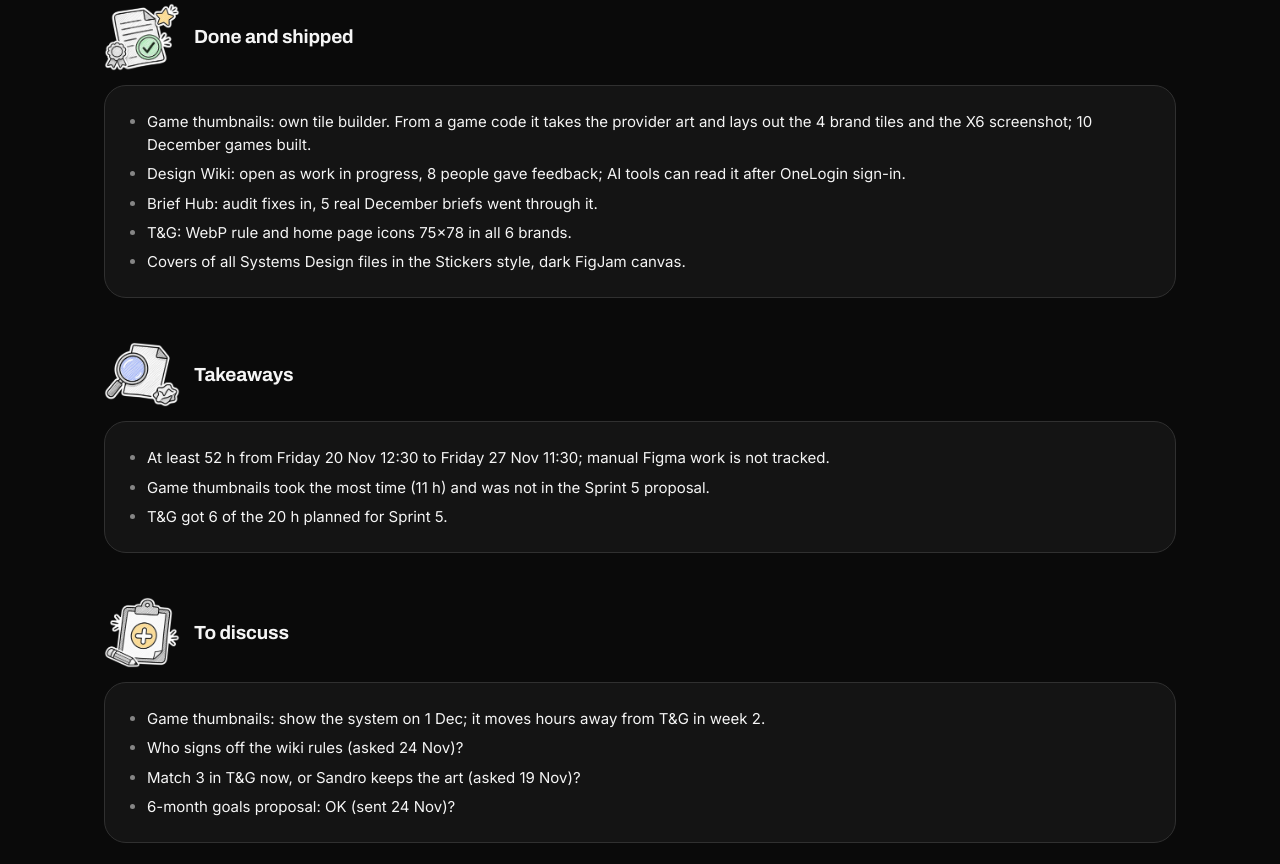
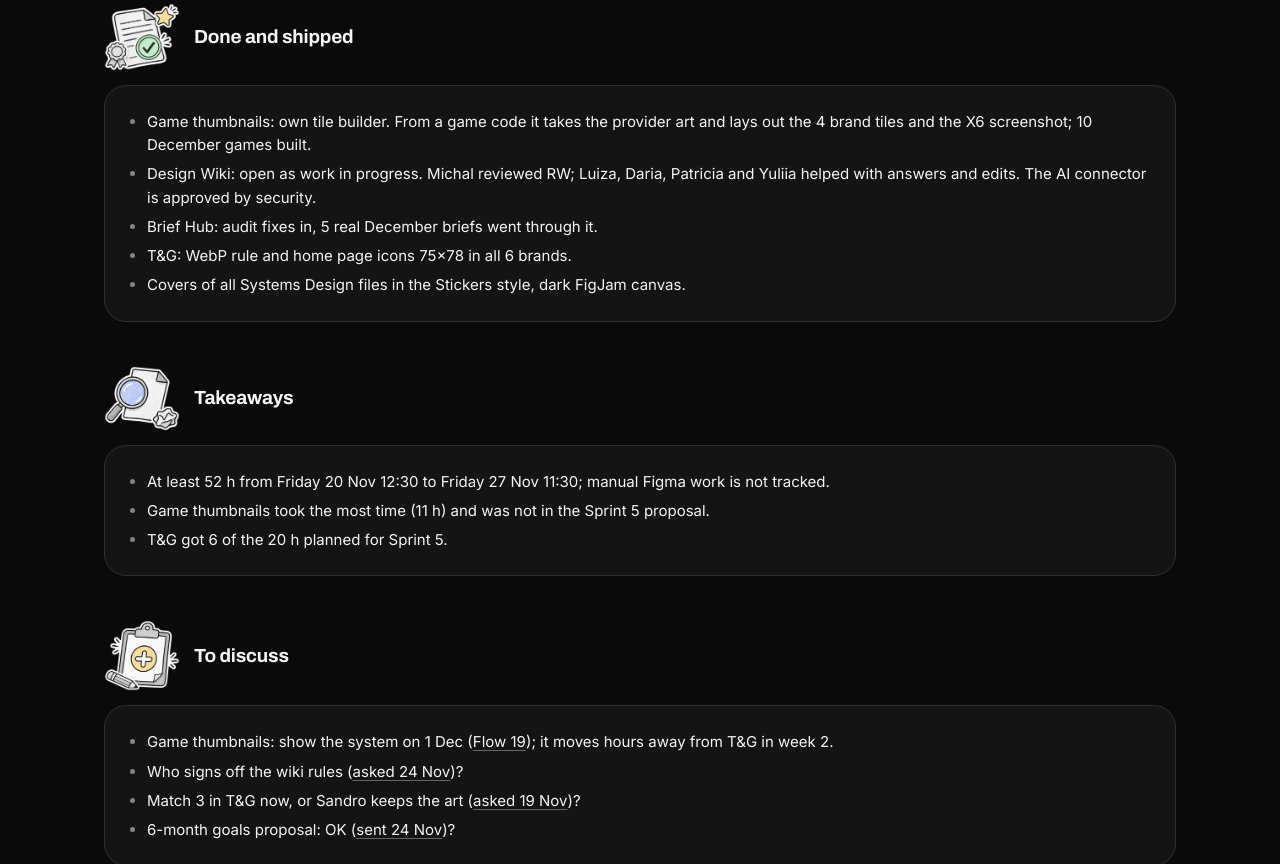
Before and after one commit to trinitykir4-dot/sd-weekly-8f02db21, a plain HTML site: page index.html in a window 1280 px wide. Shown: the part 3653-4517 px from the top of the page. Drawn offline with Linux system fonts and the light colour scheme.

Commit message:
Week 20-27 Nov: a Slack or Figma link for every claim

```diff
--- a/data.js
+++ b/data.js
@@ -497,9 +497,9 @@ window.WEEKS = [
             "img": "thumbs",
             "blocker": "",
             "points": [
-                  "Edgar and I had a call and mapped how tiles and screenshots are made today. I’ve started talking to Rollout, IT and the team behind the upload bot.",
-                  "Our own builder works: you put in a game code and get the 4 brand tiles and the X6 screenshot, with an AI check before upload. 23 of the 80 December games are already built with no manual work.",
-                  "Main blocker: getting the provider art. Most providers keep it behind a login, or we don’t know where it is yet. The IT ticket for a shared 1Password account is open, and I’m working on the providers with Rollout.",
+                  "Edgar and I had a call and mapped how tiles and screenshots are made today: [Flow 19](https://www.figma.com/board/JcEF8Y1QGyvaIHWfVDINN1?node-id=109-30). I’ve started talking to Rollout ([#bo-support](https://b2spin.enterprise.slack.com/archives/C0B5WQ0D97G/p1795772337900409)), IT ([1Password request](https://b2spin.enterprise.slack.com/archives/C0B6RH8RRMX/p1795706496167689)), the providers in their shared channels ([example](https://b2spin.enterprise.slack.com/archives/C0BQSUS6BR9/p1795772922203689)) and the team behind the upload bot.",
+                  "Our own builder works: you put in a game code and get the 4 brand tiles and the X6 screenshot, with an AI check before upload. 23 of the 80 December games are already built with no manual work: [Tiles Playground](https://www.figma.com/design/e0mmmBefPGRmAH0Lll8VgF/B2S---Tiles-Playground).",
+                  "Main blocker: getting the provider art. Most providers keep it behind a login, or we don’t know where it is yet. The IT ticket for a shared 1Password account is open ([thread](https://b2spin.enterprise.slack.com/archives/C0B6RH8RRMX/p1795706496167689)), and I’m working on the providers with Rollout.",
                   "Waiting on Edgar for access to Lobby Magic, so we can compare it with our builder."
             ]
       },
@@ -523,10 +523,10 @@ window.WEEKS = [
             "blocker": "",
             "points": [
                   "I made a task in monday for the 6 brand designers, due 30 Nov: [Design Wiki review](https://b2spin.monday.com/boards/7685433525/pulses/13619205245). Part 1: check your own brand pages. Part 2: check the rest of the wiki for your brand.",
-                  "So far only Michal has done part 1 (RW), and all his comments are in the wiki now. Luiza, Daria, Patricia and Yuliia helped with answers and edits.",
+                  "So far only Michal has done part 1 (RW), and all his comments are in the wiki now ([thread](https://b2spin.enterprise.slack.com/archives/C0CEMNSARNF/p1795104989815799)). Luiza, Daria, Patricia and Yuliia helped with answers and edits ([list of edits](https://b2s-design-wiki.vercel.app/edits)).",
                   "The other 5 brand designers haven't started yet. I think some product designers haven't looked yet either.",
                   "**Where I need you:** could you give them a push to do their part by 30 Nov? And could you ask Michal to help with part 2 as well? He is very precise, and editing the pages directly is the fastest way to fix them.",
-                  "**AI connector:** Patricia asked if we could connect the wiki to ChatGPT and Claude, so people ask their AI tool and get the answer from the wiki. I liked the idea and built it: read only, OneLogin sign-in, and only our company workspaces can connect. Nicholas approved it from the security side this morning, and now I'm sorting out the setup with IT ([thread](https://b2spin.enterprise.slack.com/archives/C0B6RH8RRMX/p1795769678655889?thread_ts=1795629880.711409&cid=C0B6RH8RRMX))."
+                  "**AI connector:** Patricia [asked](https://b2spin.enterprise.slack.com/archives/C0CAAC55Z6U/p1795624530166399?thread_ts=1795521967.944569&cid=C0CAAC55Z6U) if we could connect the wiki to ChatGPT and Claude, so people ask their AI tool and get the answer from the wiki. I liked the idea and built it: read only, OneLogin sign-in, and only our company workspaces can connect. Nicholas approved it from the security side this morning, and now I'm sorting out the setup with IT ([thread](https://b2spin.enterprise.slack.com/archives/C0B6RH8RRMX/p1795769678655889?thread_ts=1795629880.711409&cid=C0B6RH8RRMX))."
             ]
       },
       {
@@ -537,9 +537,9 @@ window.WEEKS = [
             "img": "welcome",
             "blocker": "",
             "points": [
-                  "**The pain:** Ops export and rename every asset from our production files by hand, for Monetization campaigns and BAU tasks. They also asked for the HP icon and the inbox icon to come out together with the Theme Popup Builder pop-ups.",
+                  "**The pain:** Ops export and rename every asset from our production files by hand, for Monetization campaigns and BAU tasks. They also asked for the HP icon and the inbox icon to come out together with the Theme Popup Builder pop-ups. My proposal: [One press, one zip](https://b2s-design-wiki.vercel.app/review/export-one-press/index.html).",
                   "**The idea:** you open the campaign file, press one button and get one zip with all the assets. They come in the right format (WebP on site, PNG for email and push), with T&G names and a folder per mechanic, so Ops don't have to fix them by hand. Monetization Control will read only part of the Monetization assets, so this covers the rest, BAU included.",
-                  "Kristina and Natalie said yes on 24 Nov. The plugin already reads the real campaign files of PF, HM, ML and SB. Next: a first real run with a designer, then I share the folder list with Kristina before we publish.",
+                  "Kristina and Natalie said yes on 23-24 Nov ([thread](https://b2spin.enterprise.slack.com/archives/C0CCZDD4C9Z/p1795435878616349)). The plugin already reads the real campaign files of PF, HM, ML and SB. Next: a first real run with a designer, then I share the folder list with Kristina before we publish.",
                   "Still to decide with Ops: do the designers press the button, or Ops themselves. No blockers."
             ]
       },
@@ -563,13 +563,13 @@ window.WEEKS = [
             "img": "all-clear",
             "blocker": "",
             "points": [
-                  "The WebP rule and the home page icons are in all 6 brands. Slower this sprint because thumbnails came in. No blockers."
+                  "The [WebP rule](https://b2spin.enterprise.slack.com/archives/C0CAAC55Z6U/p1795434083512339) and the [home page icons 75x78](https://b2s-design-wiki.vercel.app/design/assets/home-page-icon) are in all 6 brands. Slower this sprint because thumbnails came in. No blockers."
             ]
       }
     ],
     done: [
       "Game thumbnails: own tile builder. From a game code it takes the provider art and lays out the 4 brand tiles and the X6 screenshot; 10 December games built.",
-      "Design Wiki: open as work in progress, 8 people gave feedback; AI tools can read it after OneLogin sign-in.",
+      "Design Wiki: open as work in progress. Michal reviewed RW; Luiza, Daria, Patricia and Yuliia helped with answers and edits. The AI connector is approved by security.",
       "Brief Hub: audit fixes in, 5 real December briefs went through it.",
       "T&G: WebP rule and home page icons 75x78 in all 6 brands.",
       "Covers of all Systems Design files in the Stickers style, dark FigJam canvas."
@@ -580,10 +580,10 @@ window.WEEKS = [
       "T&G got 6 of the 20 h planned for Sprint 5."
     ],
     topics: [
-      "Game thumbnails: show the system on 1 Dec; it moves hours away from T&G in week 2.",
-      "Who signs off the wiki rules (asked 24 Nov)?",
-      "Match 3 in T&G now, or Sandro keeps the art (asked 19 Nov)?",
-      "6-month goals proposal: OK (sent 24 Nov)?"
+      "Game thumbnails: show the system on 1 Dec ([Flow 19](https://www.figma.com/board/JcEF8Y1QGyvaIHWfVDINN1?node-id=109-30)); it moves hours away from T&G in week 2.",
+      "Who signs off the wiki rules ([asked 24 Nov](https://b2spin.enterprise.slack.com/archives/D0B4LNSJQGG/p1795533072131279))?",
+      "Match 3 in T&G now, or Sandro keeps the art ([asked 19 Nov](https://b2spin.enterprise.slack.com/archives/D0B4LNSJQGG/p1795114743035779))?",
+      "6-month goals proposal: OK ([sent 24 Nov](https://b2spin.enterprise.slack.com/archives/D0B4LNSJQGG/p1795528229844579))?"
     ]
   }
 ];
--- a/index.html
+++ b/index.html
@@ -114,7 +114,7 @@ function delta(now,prev){if(prev==null||now==null)return'';const d=r1(now-prev);
 function status(s){const t=String(s),l=t.toLowerCase();
   const m=l.startsWith('done')||l.startsWith('shipped')?['✓','var(--green)']:l.startsWith('waiting')||l.startsWith('blocked')?['!','var(--yellow)']:l.startsWith('working')||l.startsWith('qa')||l.startsWith('in progress')?['●','var(--blue)']:l.startsWith('not started')||l.startsWith('descoped')?['–','var(--faint)']:null;
   return m?`<span class="st"><b style="color:${m[1]}">${m[0]}</b><span>${esc(t)}</span></span>`:esc(t)}
-const list=(xs)=>`<div class="panel"><ul>${xs.map(x=>`<li>${esc(x)}</li>`).join('')}</ul></div>`;
+const list=(xs)=>`<div class="panel"><ul>${xs.map(x=>`<li>${md(x)}</li>`).join('')}</ul></div>`;
 
 function week(i){
   const w=W[i],p=W[i-1],cat=byKey(w,'cat'),pc=p?byKey(p,'cat'):{};
```
